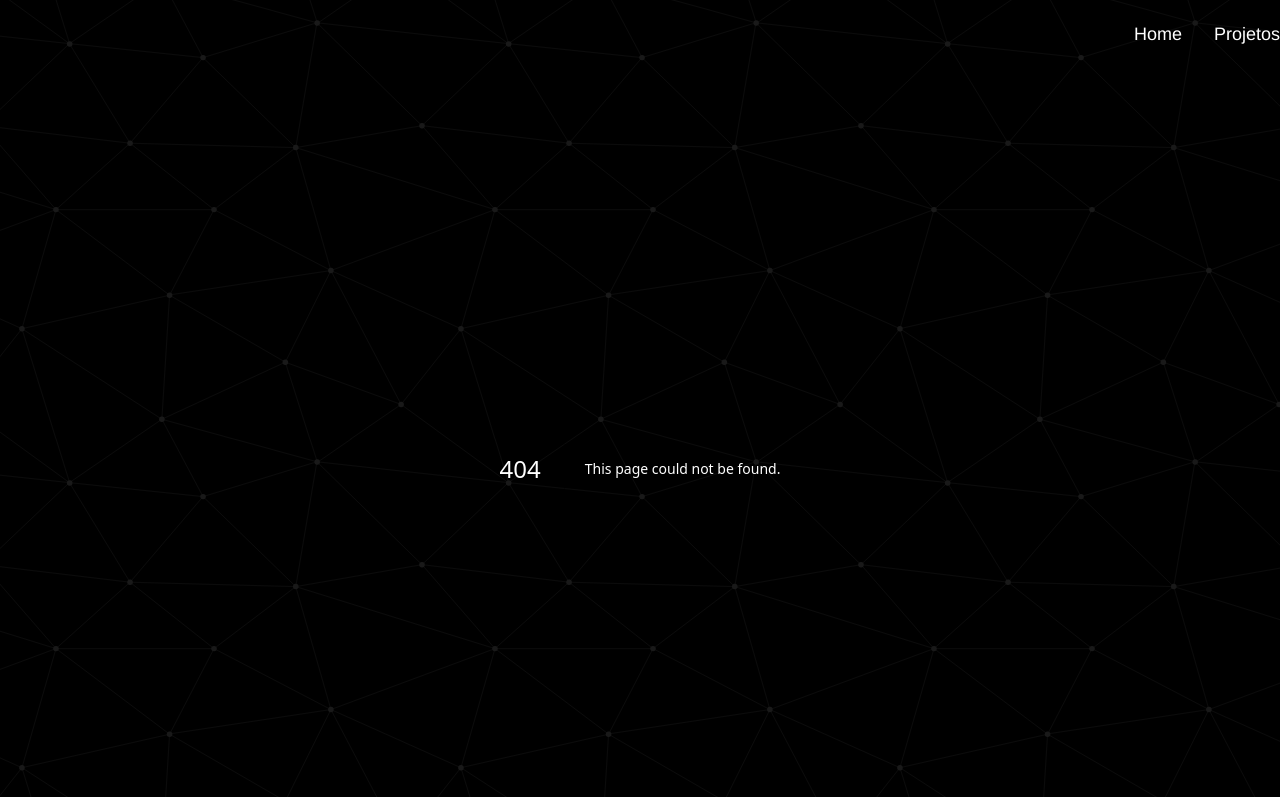
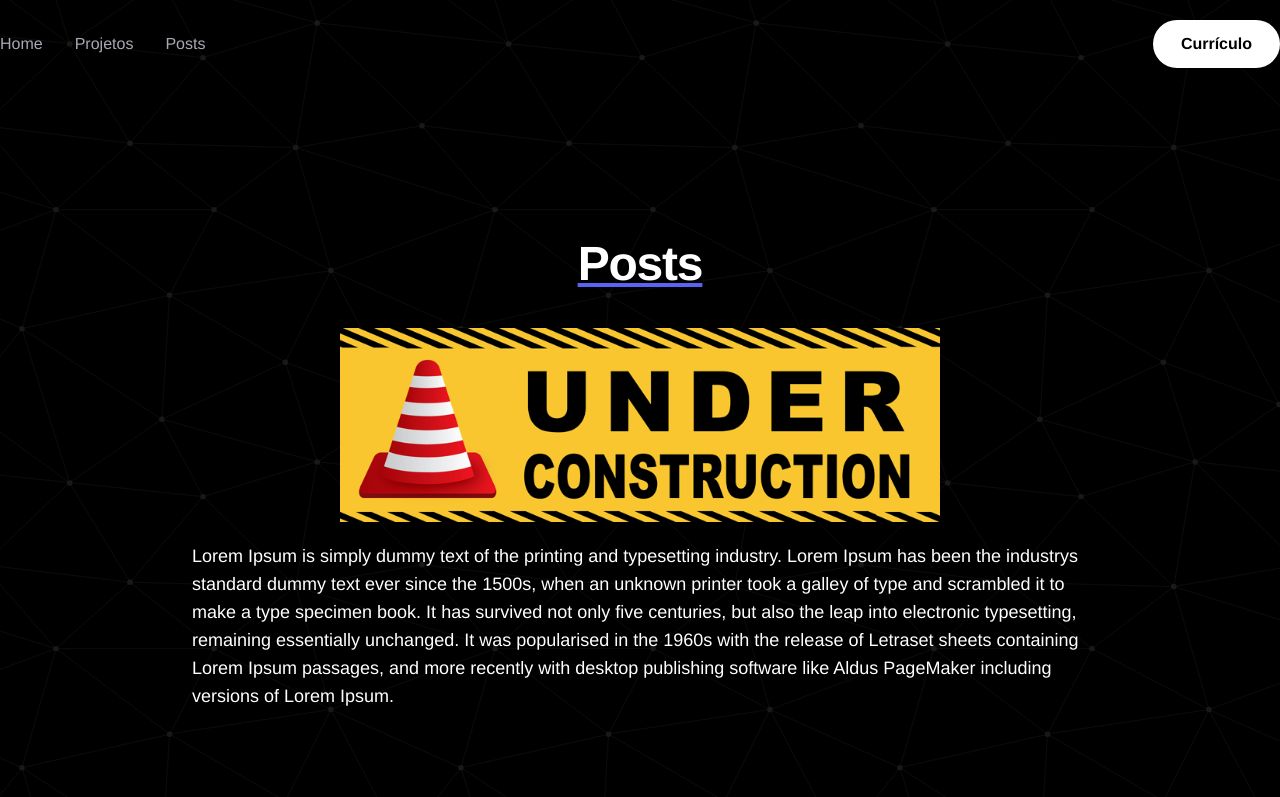
Before and after one commit to pefelippe/Portfolio, a Next.js app: page /posts in a window 1280 px wide. Before the commit this address had no page. Shown: the top 797 px of the page. Built offline with nearby package versions, Linux system fonts and the light colour scheme.

Commit message:
feat/add placeholder projetos, posts

```diff
--- /dev/null
+++ b/pages/posts.tsx
@@ -0,0 +1,54 @@
+import { motion } from "framer-motion";
+import Image from "next/image";
+import React from "react";
+
+type Props = {};
+
+function Posts({}: Props) {
+  const projects = [1, 2, 3];
+
+  return (
+    <motion.div
+      initial={{ opacity: 0 }}
+      whileInView={{ opacity: 1 }}
+      transition={{ duration: 1.5 }}
+      className="relative flex flex-col p-36  max-w-7xl justify-evenly mx-auto items-center z-0 space-y-10 max-xl:px-8 "
+    >
+      <h3 className="mt-2 w-full  text-center text-3xl font-bold tracking-tight  md:text-5xl lg:text-5xl underline decoration-[#5865f2]">
+        Posts
+      </h3>
+      <div className="relative w-full flex overflow-x-scroll overflow-y-hidden snap-x snap-mandatory z-20  scrollbar-hide ">
+        {projects.map((proj) => {
+          return (
+            <div
+              key={proj}
+              className="w-full flex-shrink-0 snap-center flex flex-col space-y-5 items-center justify-center scrollbar-hide"
+            >
+              <Image
+                width="600"
+                height="600"
+                src="/assets/banner.png"
+                alt="img"
+              />
+
+              <p className="text-lg text-center md:text-left max-w-4xl">
+                Lorem Ipsum is simply dummy text of the printing and typesetting
+                industry. Lorem Ipsum has been the industrys standard dummy text
+                ever since the 1500s, when an unknown printer took a galley of
+                type and scrambled it to make a type specimen book. It has
+                survived not only five centuries, but also the leap into
+                electronic typesetting, remaining essentially unchanged. It was
+                popularised in the 1960s with the release of Letraset sheets
+                containing Lorem Ipsum passages, and more recently with desktop
+                publishing software like Aldus PageMaker including versions of
+                Lorem Ipsum.
+              </p>
+            </div>
+          );
+        })}
+      </div>
+    </motion.div>
+  );
+}
+
+export default Posts;
--- a/src/components/Header.tsx
+++ b/src/components/Header.tsx
@@ -1,21 +1,38 @@
+import { motion } from "framer-motion";
 import Link from "next/link";
 import React from "react";
-import { motion } from "framer-motion";
+
+import AnimatedBtn from "./motion/AnimatedBtn";
 
 type Props = {};
 
 function Header({}: Props) {
   return (
     <motion.header
-      initial={{ opacity: 0, y: -100 }}
+      initial={{ opacity: 0, y: -50 }}
       animate={{ opacity: 1, y: 0 }}
       transition={{ duration: 1.5 }}
-      className="flex py-5  max-w-7xl mx-auto  text-lg justify-end max-sm:justify-center max-lg:px-5"
+      className="flex py-5  max-w-7xl mx-auto  text-md justify-between max-lg:px-5 font-extralight"
     >
-      <div className="flex gap-8">
-        <Link href="/">Home</Link>
-        <Link href="/projects">Projetos</Link>
+      <div className="flex items-center justify-center gap-4 sm:gap-8 text-gray-300 ">
+        <Link className="hover:text-[#5865f2]" href="/">
+          Home
+        </Link>
+        <Link className="hover:text-[#5865f2]" href="/projects">
+          Projetos
+        </Link>
+        <Link className="hover:text-[#5865f2]" href="/posts">
+          Posts
+        </Link>
       </div>
+      <AnimatedBtn
+        className=""
+        href="https://drive.google.com/file/d/1myzekVeAuc6z-zFfHRZ9Sy-mKLkQ1oLK/view"
+      >
+        <button className="rounded-full p-3 px-7 bg-[#fff] font-semibold text-[#000] hover:underline hover:bg-[#5865f2] transition-all ease-in-out">
+          Currículo
+        </button>
+      </AnimatedBtn>
     </motion.header>
   );
 }
--- a/src/content/Hero.tsx
+++ b/src/content/Hero.tsx
@@ -1,5 +1,4 @@
 import { motion } from "framer-motion";
-import Link from "next/link";
 import React from "react";
 
 export default function Hero() {
```
